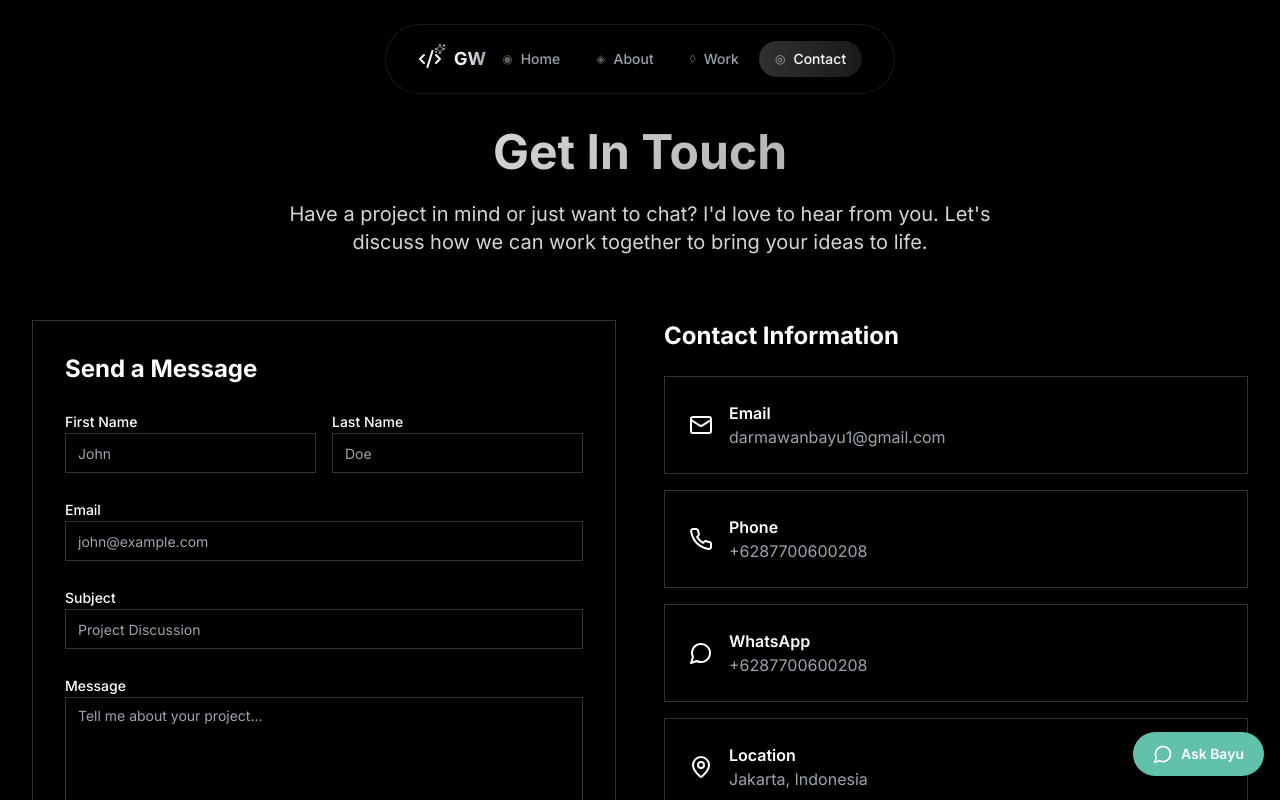
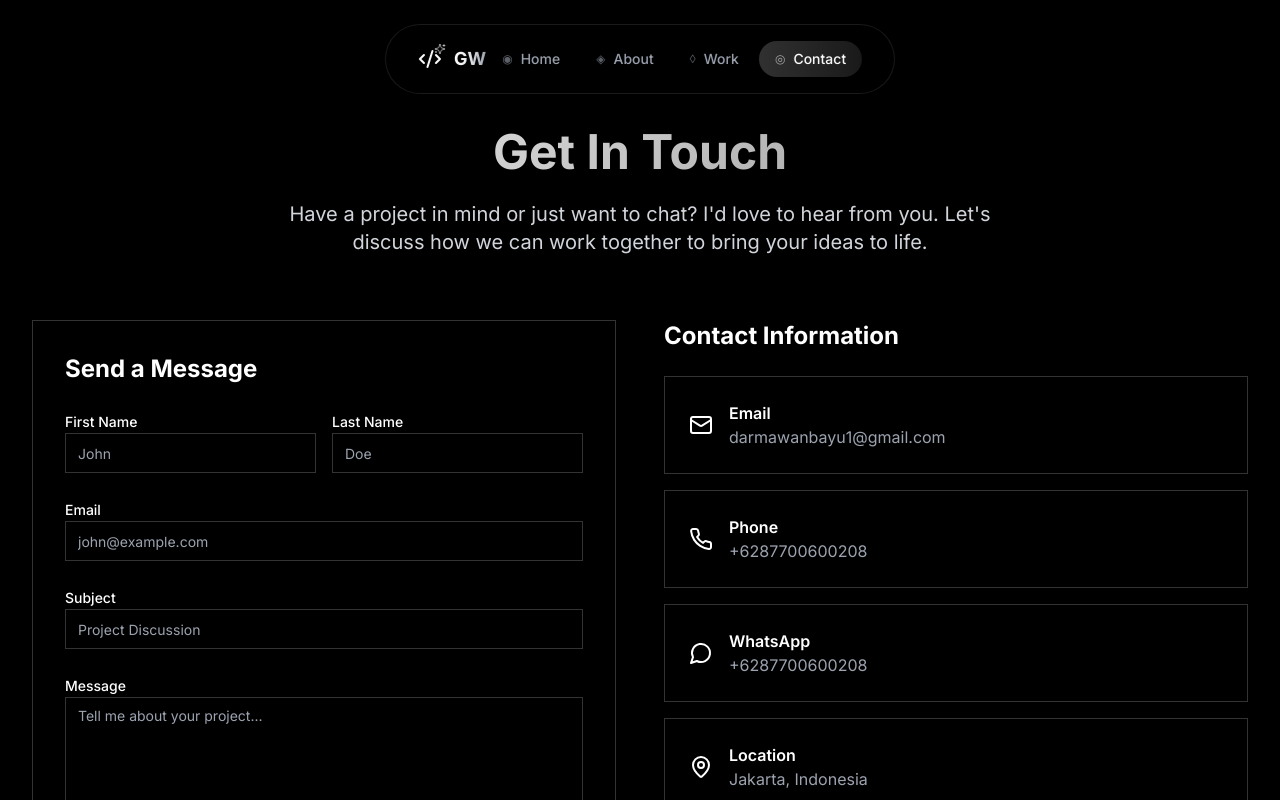
Before and after one commit to gorillaworkout/portfolio_2025, a Next.js app: page /contact in a window 1280 px wide. Shown: the top 800 px of the page. Built offline with nearby package versions, Linux system fonts and the light colour scheme.

Commit message:
revert: remove Qiscus widget (moved to Dupoin Dashboard)

```diff
--- a/app/layout.tsx
+++ b/app/layout.tsx
@@ -6,7 +6,6 @@ import { ThemeProvider } from "@/components/theme-provider"
 import { Navigation } from "@/components/navigation"
 import { Toaster } from "@/components/ui/toaster"
 import { ErrorBoundary } from "@/components/error-boundary"
-import { QiscusWidget } from "@/components/qiscus-widget"
 
 const inter = Inter({ subsets: ["latin"] })
 
@@ -135,7 +134,6 @@ export default function RootLayout({
               <Navigation />
               <main className="pt-20">{children}</main>
               <Toaster />
-              <QiscusWidget />
             </div>
           </ThemeProvider>
         </ErrorBoundary>
--- a/components/qiscus-widget.tsx
+++ /dev/null
@@ -1,64 +0,0 @@
-"use client"
-
-import { useState } from "react"
-import { MessageCircle, X } from "lucide-react"
-
-const QISCUS_WEBCHAT_URL = "https://multichannel.qiscus.com/web/ramo-29lun8b1ulepsaio"
-
-export function QiscusWidget() {
-  const [isOpen, setIsOpen] = useState(false)
-
-  return (
-    <>
-      {/* Chat Window */}
-      {isOpen && (
-        <div
-          className="fixed bottom-24 right-4 z-50 w-[360px] h-[500px] rounded-2xl overflow-hidden shadow-2xl border border-white/10"
-          style={{
-            maxWidth: "calc(100vw - 32px)",
-            maxHeight: "calc(100vh - 120px)",
-          }}
-        >
-          {/* Header */}
-          <div className="flex items-center justify-between px-4 py-3 bg-[#62c1ab] text-white">
-            <span className="font-semibold text-sm">Chat with Bayu</span>
-            <button
-              onClick={() => setIsOpen(false)}
-              className="p-1 hover:bg-white/20 rounded-full transition-colors"
-            >
-              <X className="h-4 w-4" />
-            </button>
-          </div>
-
-          {/* Qiscus Webchat Iframe */}
-          <iframe
-            src={QISCUS_WEBCHAT_URL}
-            className="w-full h-full border-0 bg-white"
-            style={{ height: "calc(100% - 48px)" }}
-            allow="microphone; camera"
-            title="Chat with Bayu"
-          />
-        </div>
-      )}
-
-      {/* Floating Button */}
-      <button
-        onClick={() => setIsOpen(!isOpen)}
-        className="fixed bottom-6 right-4 z-50 flex items-center gap-2 px-5 py-3 rounded-full shadow-lg transition-all duration-300 hover:scale-105"
-        style={{
-          backgroundColor: "#62c1ab",
-          color: "white",
-        }}
-      >
-        {isOpen ? (
-          <X className="h-5 w-5" />
-        ) : (
-          <>
-            <MessageCircle className="h-5 w-5" />
-            <span className="text-sm font-semibold">Ask Bayu</span>
-          </>
-        )}
-      </button>
-    </>
-  )
-}
```
